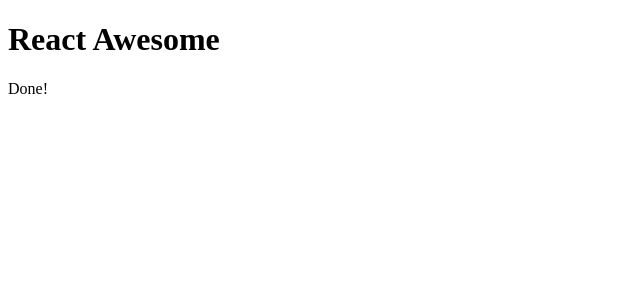
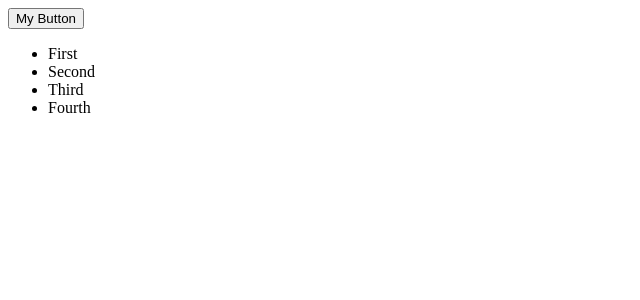
Before and after one commit to bagabobs/learn_react, a React (Create React App) app: page / in a window 1280 px wide. Shown: the top 300 px of the page, without its empty margins (0-640 px from the left). Built offline with nearby package versions, Linux system fonts and the light colour scheme.

Commit message:
done update setting propery values

```diff
--- a/src/MyButton.js
+++ b/src/MyButton.js
@@ -2,10 +2,7 @@ import {Component} from "react";
 
 export default class MyButton extends Component {
     render() {
-        return (
-            <button>
-                {this.props.children}
-            </button>
-        );
+        const { disabled, text } = this.props;
+        return <button disabled={disabled}>{text}</button>
     }
 }
--- /dev/null
+++ b/src/MyList.js
@@ -0,0 +1,15 @@
+import {Component} from "react";
+
+export default class MyList extends Component {
+    render() {
+        const { items } = this.props;
+
+        return (
+            <ul>
+                {items.map(i => (
+                    <li key={i}>{i}</li>
+                ))}
+            </ul>
+        );
+    }
+}
--- a/src/index.js
+++ b/src/index.js
@@ -1,12 +1,29 @@
-import MyComponent from "./MyComponent";
-import {render} from "react-dom";
+import React from'react';
+import {render as renderJSX} from "react-dom";
+import MyButton from "./MyButton";
+import MyList from "./MyList";
 
+const appState = {
+    text: 'My Button',
+    disabled: true,
+    items: [ 'First', 'Second', 'Third' ]
+};
 
-const myComponent = render(<MyComponent/>, document.getElementById('root'));
+function render(props) {
+    renderJSX(
+        <main>
+            <MyButton text={props.text} disabled={props.disabled}/>
+            <MyList items={props.items} />
+        </main>,
+        document.getElementById('root')
+    );
+}
+
+render(appState);
 
 setTimeout(() => {
-    myComponent.setState({
-        heading: 'React Awesome',
-        content: 'Done!'
-    });
-}, 3000);
+    appState.disabled = false;
+    appState.items.push('Fourth');
+
+    render(appState);
+}, 2000);
```
